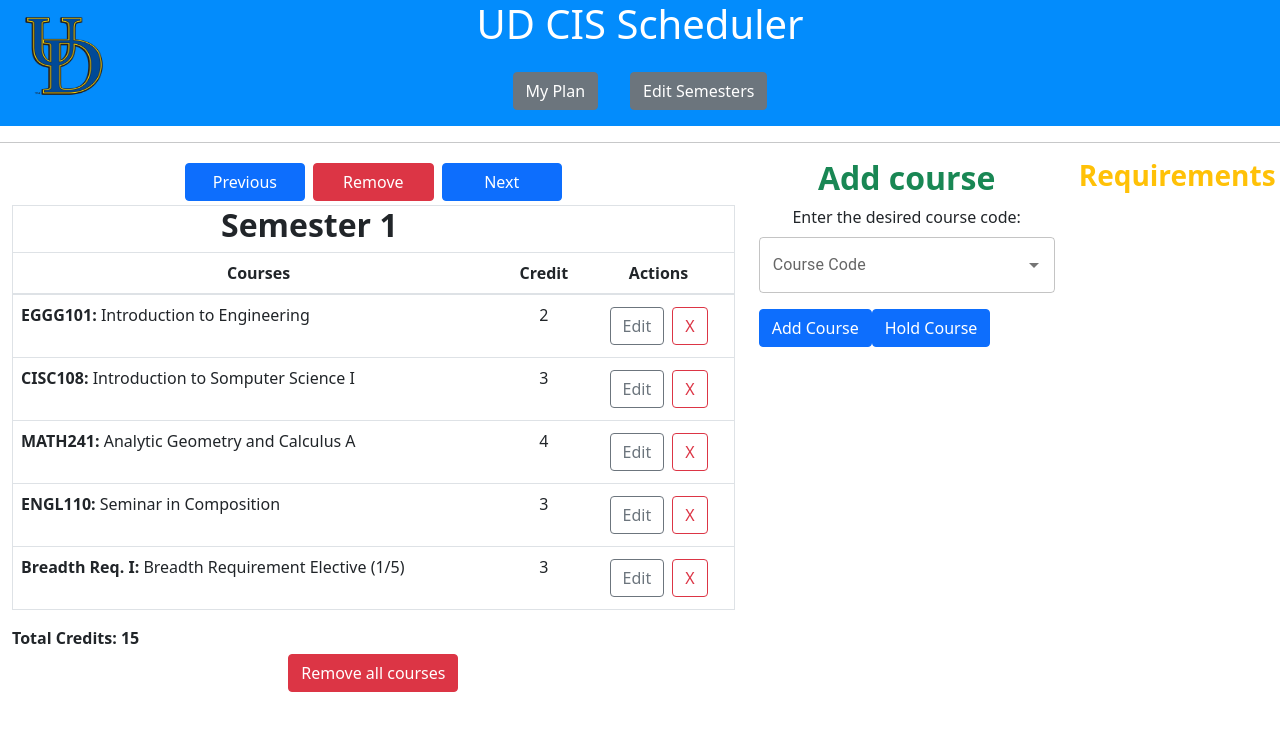
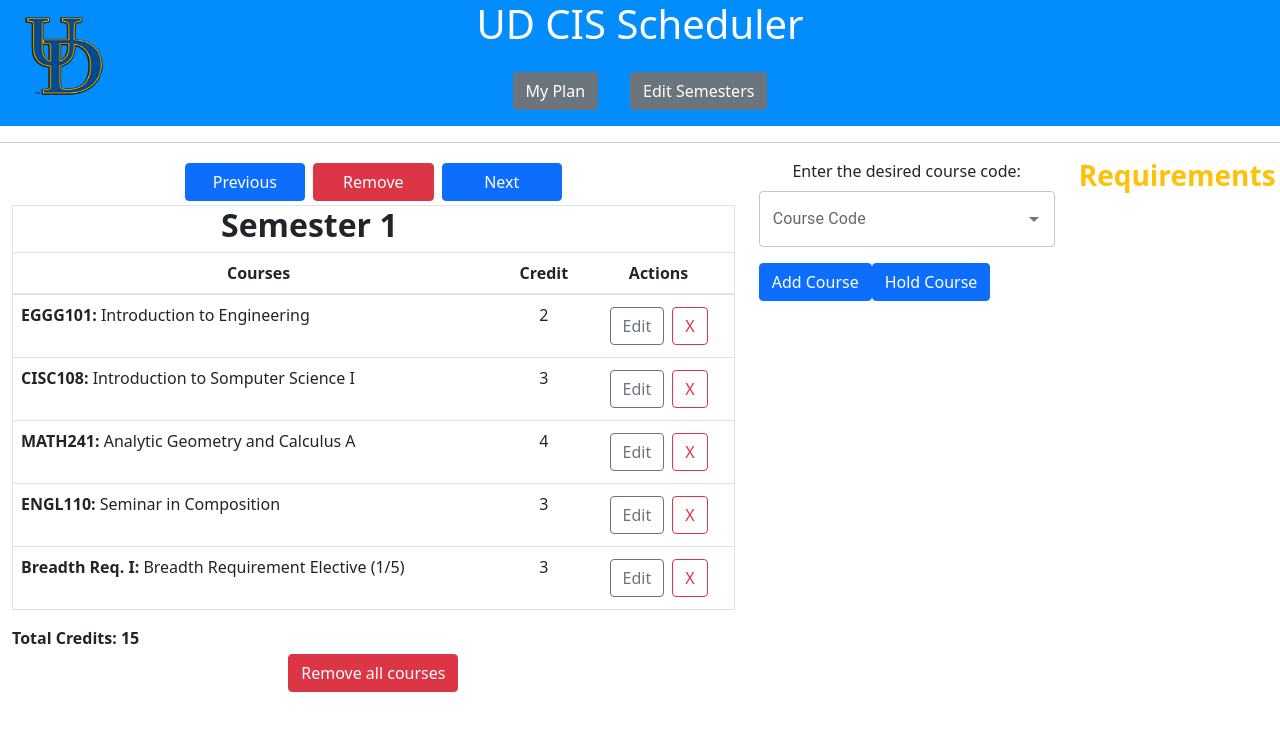
Before and after one commit to UD-CISC275-F21/ud-cis-scheduler-team-21, a React (Create React App) app: page / in a window 1280 px wide. Shown: the top 730 px of the page. Built offline with nearby package versions, Linux system fonts and the light colour scheme.

Commit message:
fixing error

```diff
--- a/src/SingleSemester.tsx
+++ b/src/SingleSemester.tsx
@@ -116,7 +116,6 @@ function SingleSemester(): JSX.Element {
                 </div>
 
                 <div className="col-3">
-                    <h2 className="text-center text-success"><b>Add course</b></h2>
                     <Form id="searchBar" onSubmit={(event) => {
                         addCourse(inpu);
                         event.preventDefault();
```
